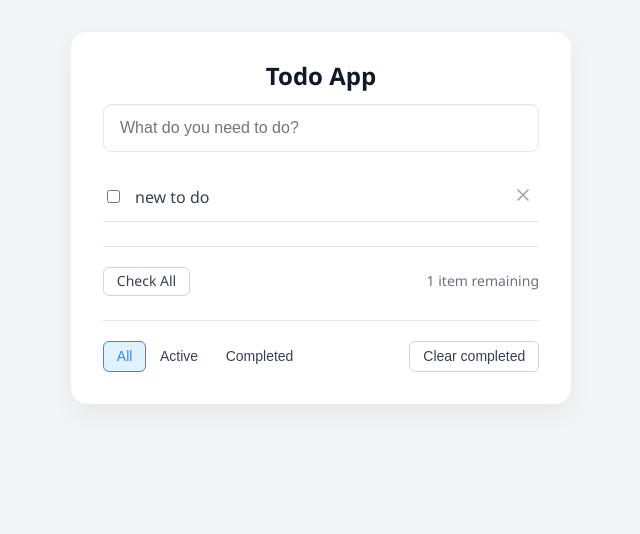
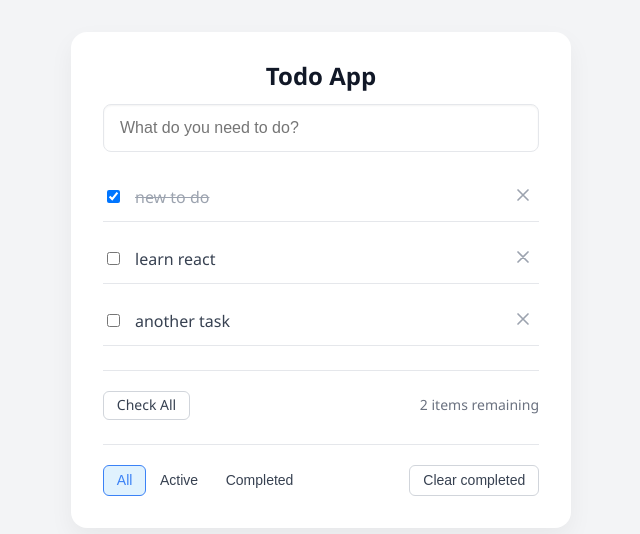
Before and after one commit to aungkyawth3t/react-todo, a React (Create React App) app: page / in a window 1280 px wide. Shown: the top 534 px of the page, without its empty margins (319-959 px from the left). Built offline with nearby package versions, Linux system fonts and the light colour scheme; data requests are answered from the project's data file; the HTML template or start-up script is replaced by a standard one.

Commit message:
check todo

```diff
--- a/src/components/Todo.js
+++ b/src/components/Todo.js
@@ -16,10 +16,19 @@ export default function Todo({ todo, deleteTodo, updateToDo }) {
         setShowEdit(false);
     }
 
+    let handleCheckbox = () => {
+        let obj = {
+            "id": todo.id,
+            "title": title,
+            "completed": !todo.completed
+        }
+        updateToDo(obj);
+    }
+
     return (
         <li className="todo-item-container">
             <div className="todo-item">
-                <input type="checkbox" />
+                <input type="checkbox" checked={todo.completed} onChange={handleCheckbox} />
                 {!showEdit && <span onDoubleClick={() => setShowEdit(true)} className={`todo-item-label ${todo.completed ? 'line-through' : ''}`}>
                     {todo.title}
                 </span>}
--- a/src/data/db.json
+++ b/src/data/db.json
@@ -3,6 +3,16 @@
     {
       "id": "0.6008700725709281",
       "title": "new to do ",
+      "completed": true
+    },
+    {
+      "id": 0.6300115393256421,
+      "title": "learn react ",
+      "completed": false
+    },
+    {
+      "id": 0.3544064496420102,
+      "title": "another task ",
       "completed": false
     }
   ]
```
